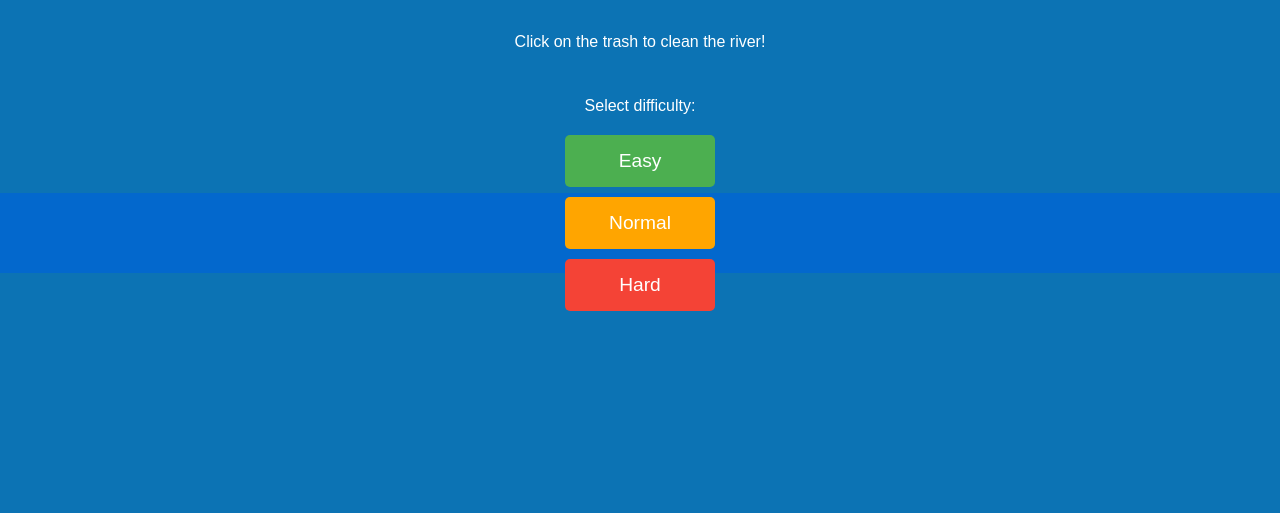
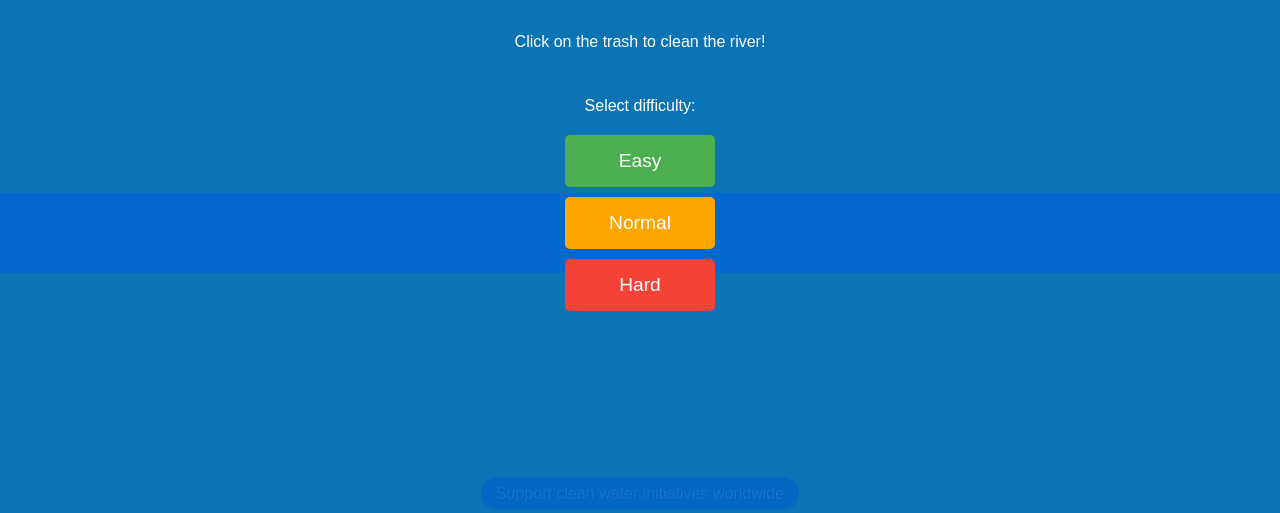
Before and after one commit to Tambelon/DylanDang_Bus495_5, a plain HTML site: page index.html in a window 1280 px wide. Shown: the part 287-800 px from the top of the page. Drawn offline with Linux system fonts and the light colour scheme.

Commit message:
Update index.html

```diff
--- a/index.html
+++ b/index.html
@@ -177,6 +177,31 @@
             text-shadow: 1px 1px 2px black;
             z-index: 5;
         }
+
+        #footer {
+            position: absolute;
+            bottom: 10px;
+            left: 0;
+            width: 100%;
+            text-align: center;
+            z-index: 5;
+        }
+
+        #footer a {
+            color: white;
+            text-decoration: none;
+            font-size: 1em;
+            text-shadow: 1px 1px 2px black;
+            padding: 8px 15px;
+            background-color: rgba(0, 100, 200, 0.7);
+            border-radius: 20px;
+            transition: background-color 0.3s;
+        }
+
+        #footer a:hover {
+            background-color: rgba(0, 100, 200, 1);
+            text-decoration: underline;
+        }
     </style>
 </head>
 <body>
@@ -187,6 +212,10 @@
         <div id="livesDisplay">Lives: 3</div>
         <div id="difficultyDisplay">Difficulty: Normal</div>
         <div id="goalDisplay">Goal: 20</div>
+
+        <div id="footer">
+            <a href="https://www.charitywater.org/home" target="_blank">Support clean water initiatives worldwide</a>
+        </div>
 
         <div id="startMenu">
             <h1>River Litter</h1>
```
